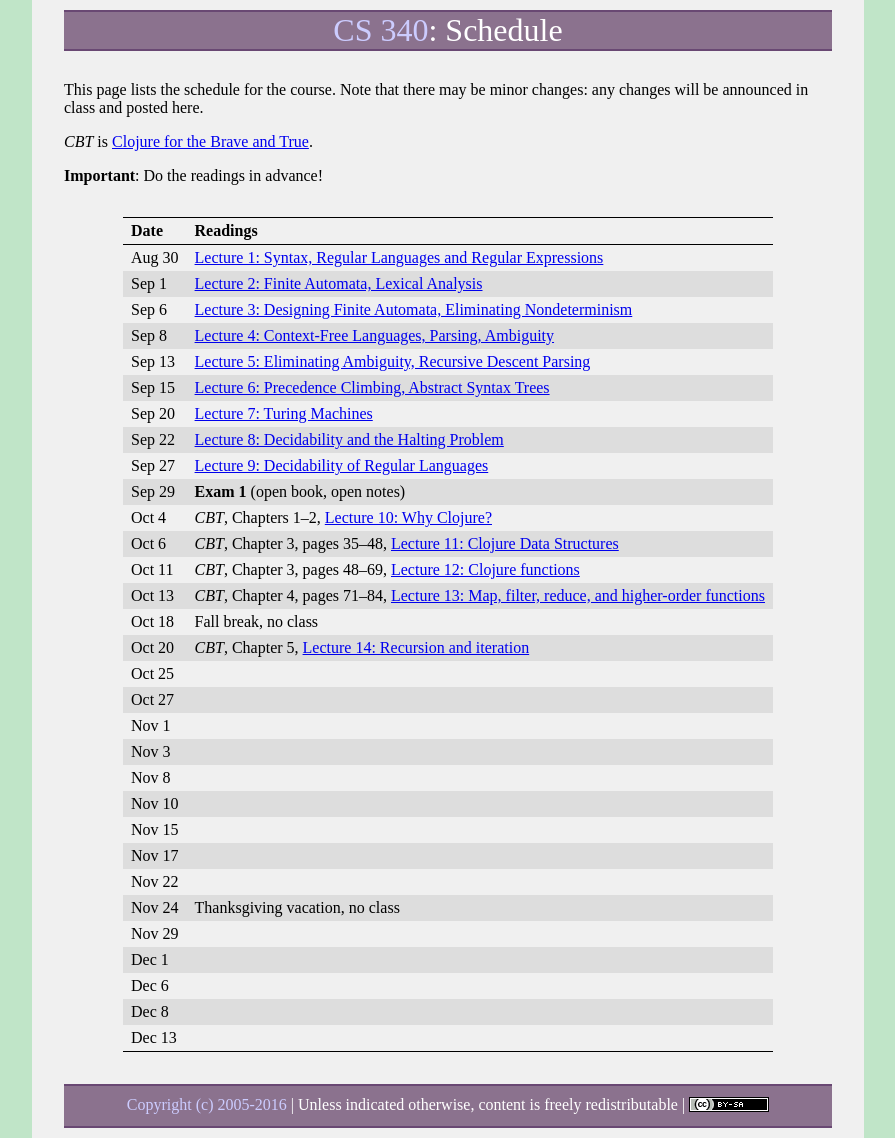
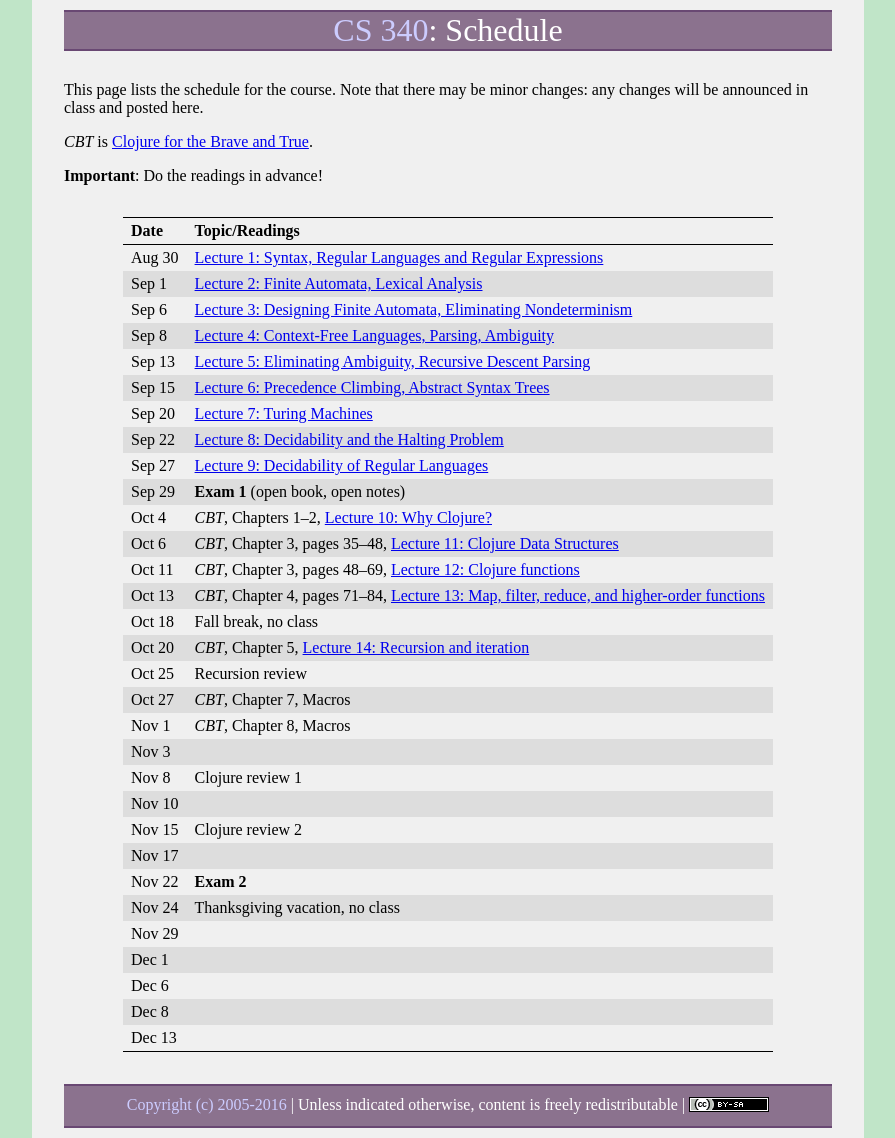
Before and after one commit to ycpcs/cs340-fall2016, a Jekyll site: the page built from schedule.md, in a window 1280 px wide. Shown: the whole page, without its empty margins (192-1087 px from the left). Built offline with Jekyll 4.4.1, drawn with Linux system fonts in a browser that asks for light colours; some web fonts are replaced.

Commit message:
some schedule updates...

```diff
--- a/schedule.md
+++ b/schedule.md
@@ -9,7 +9,7 @@ This page lists the schedule for the course.  Note that there may be minor chang
 
 **Important**: Do the readings in advance!
 
-Date | Readings
+Date | Topic/Readings
 ---- | --------
 Aug 30 | [Lecture 1: Syntax, Regular Languages and Regular Expressions](lectures/lecture01.html)
 Sep 1 | [Lecture 2: Finite Automata, Lexical Analysis](lectures/lecture02.html)
@@ -27,15 +27,15 @@ Oct 11 | *CBT*, Chapter 3, pages 48&ndash;69, [Lecture 12: Clojure functions](le
 Oct 13 | *CBT*, Chapter 4, pages 71&ndash;84, [Lecture 13: Map, filter, reduce, and higher-order functions](lectures/lecture13.html)
 Oct 18 | Fall break, no class
 Oct 20 | *CBT*, Chapter 5, [Lecture 14: Recursion and iteration](lectures/lecture14.html)
-Oct 25 |
-Oct 27 |
-Nov 1 |
+Oct 25 | Recursion review
+Oct 27 | *CBT*, Chapter 7, Macros
+Nov 1 | *CBT*, Chapter 8, Macros
 Nov 3 |
-Nov 8 |
+Nov 8 | Clojure review 1
 Nov 10 |
-Nov 15 |
+Nov 15 | Clojure review 2
 Nov 17 |
-Nov 22 |
+Nov 22 | **Exam 2**
 Nov 24 | Thanksgiving vacation, no class
 Nov 29 |
 Dec 1 |
```
